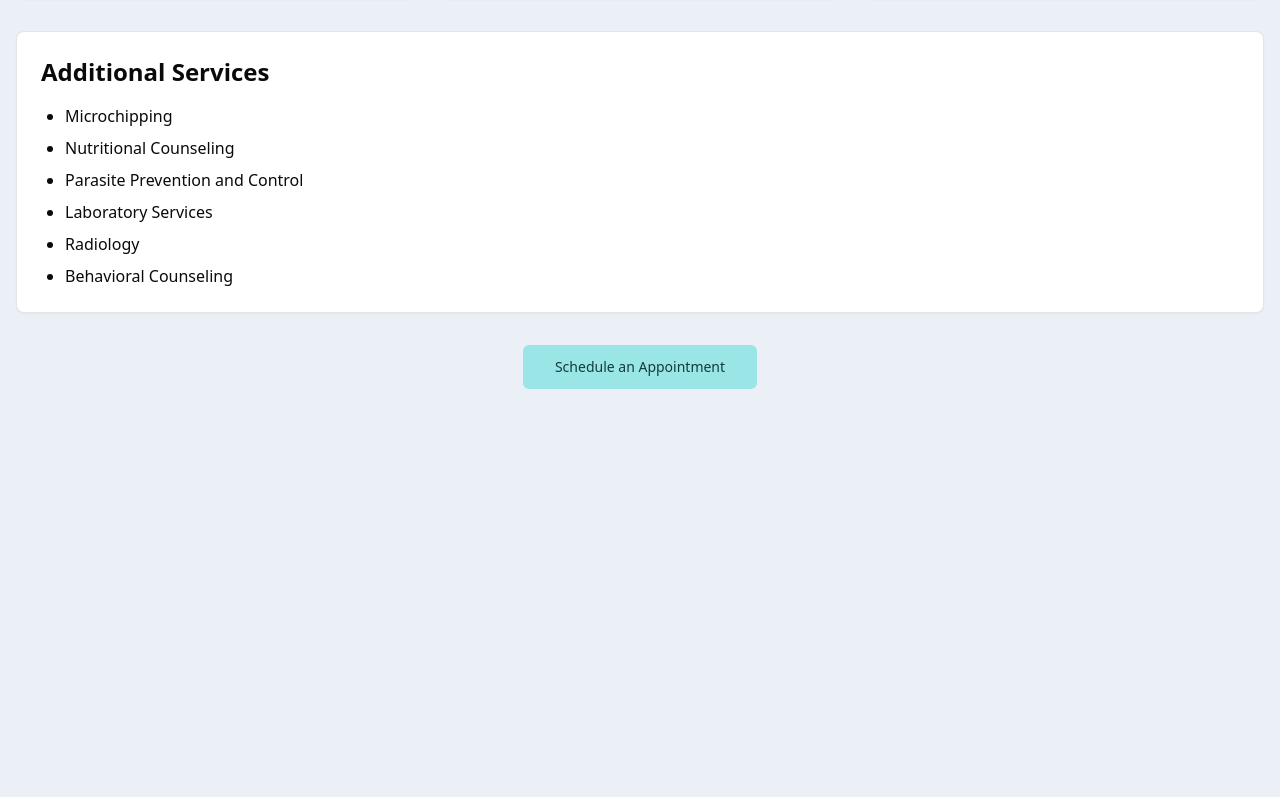
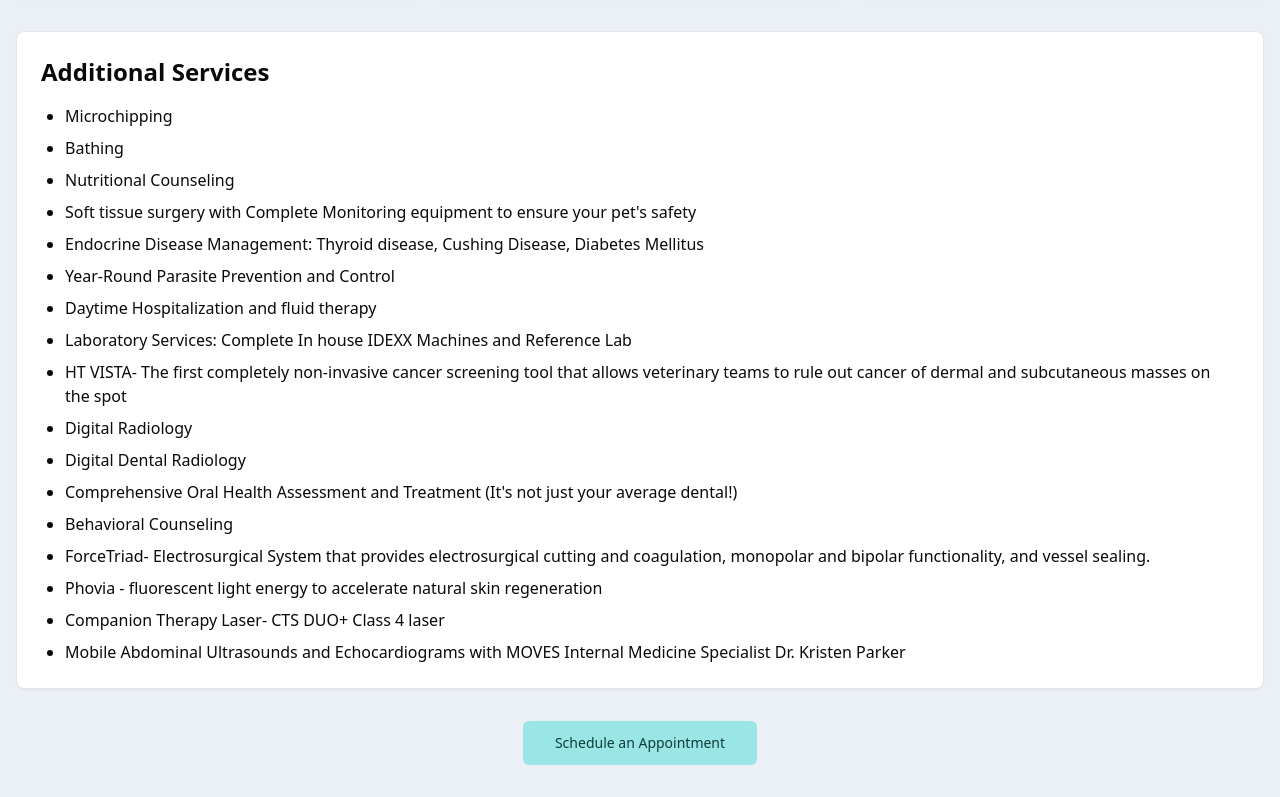
Before and after one commit to zmjohnso/moultrie-animal-clinic, a Next.js app: page /our-services in a window 1280 px wide. Shown: the part 760-1557 px from the top of the page. Before the commit the page ends 1181 px from the top, so only its background shows below. Built offline with nearby package versions, Linux system fonts and the light colour scheme.

Commit message:
optimize the amount of code being server rendered; update our services text

```diff
--- /dev/null
+++ b/src/components/contact-page-map.tsx
@@ -0,0 +1,31 @@
+"use client";
+
+import { useState } from "react";
+import { MapPin } from "lucide-react";
+
+export function ContactPageMap() {
+  const [isMapLoaded, setIsMapLoaded] = useState(false);
+
+  return (
+    <div className="mt-2 w-full h-64 md:h-80 lg:h-96 rounded-md overflow-hidden relative">
+      {!isMapLoaded && (
+        <div className="absolute inset-0 bg-gray-200 animate-pulse flex items-center justify-center">
+          <span className="sr-only">Loading map...</span>
+          <MapPin className="h-12 w-12 text-gray-400" />
+        </div>
+      )}
+      <iframe
+        src="https://www.google.com/maps/embed?pb=!1m18!1m12!1m3!1d3460.5511120403247!2d-81.31808368489!3d29.846099981951!2m3!1f0!2f0!3f0!3m2!1i1024!2i768!4f13.1!3m3!1m2!1s0x88e6d9f0b1d7e5e7%3A0x1b5c5b1d1b1b1b1b!2s3450%20US-1%2C%20St%20Augustine%2C%20FL%2032086!5e0!3m2!1sen!2sus!4v1621234567890!5m2!1sen!2sus"
+        width="100%"
+        height="100%"
+        style={{ border: 0 }}
+        allowFullScreen={false}
+        loading="lazy"
+        referrerPolicy="no-referrer-when-downgrade"
+        title="Google Map of Moultrie Animal Clinic"
+        onLoad={() => setIsMapLoaded(true)}
+        className={isMapLoaded ? "opacity-100" : "opacity-0"}
+      ></iframe>
+    </div>
+  );
+}
--- a/src/components/contact-page.tsx
+++ b/src/components/contact-page.tsx
@@ -1,6 +1,3 @@
-"use client";
-
-import { useState } from "react";
 import { Card, CardContent, CardHeader, CardTitle } from "@/components/ui/card";
 import { Button } from "@/components/ui/button";
 import { Phone, Mail, Printer, MapPin, Clock } from "lucide-react";
@@ -8,10 +5,9 @@ import FacebookColor from "/public/brand-icons/facebook-color.svg";
 import Google from "/public/brand-icons/google.svg";
 import Link from "next/link";
 import Image from "next/image";
+import { ContactPageMap } from "./contact-page-map";
 
 export function ContactPageComponent() {
-  const [isMapLoaded, setIsMapLoaded] = useState(false);
-
   const hours = [
     { days: "Mon, Tue, Thu, Fri", time: "7:00 AM - 5:30 PM" },
     { days: "Wed", time: "7:00 AM - 3:00 PM" },
@@ -64,26 +60,7 @@ export function ContactPageComponent() {
               >
                 3450 US Hwy 1 S, Saint Augustine, FL 32086
               </Link>
-              <div className="mt-2 w-full h-64 md:h-80 lg:h-96 rounded-md overflow-hidden relative">
-                {!isMapLoaded && (
-                  <div className="absolute inset-0 bg-gray-200 animate-pulse flex items-center justify-center">
-                    <span className="sr-only">Loading map...</span>
-                    <MapPin className="h-12 w-12 text-gray-400" />
-                  </div>
-                )}
-                <iframe
-                  src="https://www.google.com/maps/embed?pb=!1m18!1m12!1m3!1d3460.5511120403247!2d-81.31808368489!3d29.846099981951!2m3!1f0!2f0!3f0!3m2!1i1024!2i768!4f13.1!3m3!1m2!1s0x88e6d9f0b1d7e5e7%3A0x1b5c5b1d1b1b1b1b!2s3450%20US-1%2C%20St%20Augustine%2C%20FL%2032086!5e0!3m2!1sen!2sus!4v1621234567890!5m2!1sen!2sus"
-                  width="100%"
-                  height="100%"
-                  style={{ border: 0 }}
-                  allowFullScreen={false}
-                  loading="lazy"
-                  referrerPolicy="no-referrer-when-downgrade"
-                  title="Google Map of Moultrie Animal Clinic"
-                  onLoad={() => setIsMapLoaded(true)}
-                  className={isMapLoaded ? "opacity-100" : "opacity-0"}
-                ></iframe>
-              </div>
+              <ContactPageMap />
             </div>
           </div>
           <div className="flex items-start space-x-4">
--- /dev/null
+++ b/src/components/home-page-map.tsx
@@ -0,0 +1,31 @@
+"use client";
+
+import { useState } from "react";
+import { MapPin } from "lucide-react";
+
+export function HomePageMap() {
+  const [isMapLoaded, setIsMapLoaded] = useState(false);
+
+  return (
+    <div className="w-full h-full min-h-[300px] rounded-md overflow-hidden relative">
+      {!isMapLoaded && (
+        <div className="absolute inset-0 bg-gray-200 animate-pulse flex items-center justify-center">
+          <span className="sr-only">Loading map...</span>
+          <MapPin className="h-12 w-12 text-gray-400" />
+        </div>
+      )}
+      <iframe
+        src="https://www.google.com/maps/embed?pb=!1m18!1m12!1m3!1d3460.5511120403247!2d-81.31808368489!3d29.846099981951!2m3!1f0!2f0!3f0!3m2!1i1024!2i768!4f13.1!3m3!1m2!1s0x88e6d9f0b1d7e5e7%3A0x1b5c5b1d1b1b1b1b!2s3450%20US-1%2C%20St%20Augustine%2C%20FL%2032086!5e0!3m2!1sen!2sus!4v1621234567890!5m2!1sen!2sus"
+        width="100%"
+        height="100%"
+        style={{ border: 0 }}
+        allowFullScreen={false}
+        loading="lazy"
+        referrerPolicy="no-referrer-when-downgrade"
+        title="Google Map of Moultrie Animal Clinic"
+        onLoad={() => setIsMapLoaded(true)}
+        className={isMapLoaded ? "opacity-100" : "opacity-0"}
+      ></iframe>
+    </div>
+  );
+}
--- a/src/components/home-page.tsx
+++ b/src/components/home-page.tsx
@@ -1,5 +1,3 @@
-"use client";
-
 import Image from "next/image";
 import Link from "next/link";
 import { Card, CardContent, CardHeader, CardTitle } from "@/components/ui/card";
@@ -13,7 +11,7 @@ import {
   Clock,
   Star,
 } from "lucide-react";
-import { useState } from "react";
+import { HomePageMap } from "./home-page-map";
 
 export function HomePageComponent() {
   return (
@@ -27,7 +25,8 @@ export function HomePageComponent() {
           className="mx-auto mb-8 w-full max-w-xl"
         />
         <p className="text-xl text-foreground">
-          Family Owned and Providing Compassionate Care for Your Furry Family Members Since 1985!
+          Family Owned and Providing Compassionate Care for Your Furry Family
+          Members Since 1985!
         </p>
       </section>
 
@@ -186,7 +185,7 @@ export function HomePageComponent() {
               </div>
             </div>
             <div className="h-full">
-              <MapWithSkeleton />
+              <HomePageMap />
             </div>
           </CardContent>
         </Card>
@@ -194,30 +193,3 @@ export function HomePageComponent() {
     </div>
   );
 }
-
-function MapWithSkeleton() {
-  const [isMapLoaded, setIsMapLoaded] = useState(false);
-
-  return (
-    <div className="w-full h-full min-h-[300px] rounded-md overflow-hidden relative">
-      {!isMapLoaded && (
-        <div className="absolute inset-0 bg-gray-200 animate-pulse flex items-center justify-center">
-          <span className="sr-only">Loading map...</span>
-          <MapPin className="h-12 w-12 text-gray-400" />
-        </div>
-      )}
-      <iframe
-        src="https://www.google.com/maps/embed?pb=!1m18!1m12!1m3!1d3460.5511120403247!2d-81.31808368489!3d29.846099981951!2m3!1f0!2f0!3f0!3m2!1i1024!2i768!4f13.1!3m3!1m2!1s0x88e6d9f0b1d7e5e7%3A0x1b5c5b1d1b1b1b1b!2s3450%20US-1%2C%20St%20Augustine%2C%20FL%2032086!5e0!3m2!1sen!2sus!4v1621234567890!5m2!1sen!2sus"
-        width="100%"
-        height="100%"
-        style={{ border: 0 }}
-        allowFullScreen={false}
-        loading="lazy"
-        referrerPolicy="no-referrer-when-downgrade"
-        title="Google Map of Moultrie Animal Clinic"
-        onLoad={() => setIsMapLoaded(true)}
-        className={isMapLoaded ? "opacity-100" : "opacity-0"}
-      ></iframe>
-    </div>
-  );
-}
--- a/src/components/our-services.tsx
+++ b/src/components/our-services.tsx
@@ -37,8 +37,7 @@ const services = [
   {
     icon: Heart,
     title: "In-Clinic Laboratory",
-    description:
-      "Diagnostic blood work in-clinic for immediate results",
+    description: "Diagnostic blood work in-clinic for immediate results",
   },
   {
     icon: Calendar,
@@ -89,11 +88,48 @@ export function OurServicesComponent() {
           <h2 className="text-2xl font-semibold mb-4">Additional Services</h2>
           <ul className="list-disc pl-6 space-y-2">
             <li>Microchipping</li>
+            <li>Bathing</li>
             <li>Nutritional Counseling</li>
-            <li>Parasite Prevention and Control</li>
-            <li>Laboratory Services</li>
-            <li>Radiology</li>
+            <li>
+              Soft tissue surgery with Complete Monitoring equipment to ensure
+              your pet&apos;s safety
+            </li>
+            <li>
+              Endocrine Disease Management: Thyroid disease, Cushing Disease,
+              Diabetes Mellitus
+            </li>
+            <li>Year-Round Parasite Prevention and Control</li>
+            <li>Daytime Hospitalization and fluid therapy</li>
+            <li>
+              Laboratory Services: Complete In house IDEXX Machines and
+              Reference Lab
+            </li>
+            <li>
+              HT VISTA- The first completely non-invasive cancer screening tool
+              that allows veterinary teams to rule out cancer of dermal and
+              subcutaneous masses on the spot
+            </li>
+            <li>Digital Radiology</li>
+            <li>Digital Dental Radiology</li>
+            <li>
+              Comprehensive Oral Health Assessment and Treatment (It&apos;s not
+              just your average dental!)
+            </li>
             <li>Behavioral Counseling</li>
+            <li>
+              ForceTriad- Electrosurgical System that provides electrosurgical
+              cutting and coagulation, monopolar and bipolar functionality, and
+              vessel sealing.
+            </li>
+            <li>
+              Phovia - fluorescent light energy to accelerate natural skin
+              regeneration
+            </li>
+            <li>Companion Therapy Laser- CTS DUO+ Class 4 laser</li>
+            <li>
+              Mobile Abdominal Ultrasounds and Echocardiograms with MOVES
+              Internal Medicine Specialist Dr. Kristen Parker
+            </li>
           </ul>
         </CardContent>
       </Card>
--- a/src/components/take-a-tour.tsx
+++ b/src/components/take-a-tour.tsx
@@ -4,7 +4,7 @@ import { useState } from "react";
 import Image from "next/image";
 import { Card, CardContent } from "@/components/ui/card";
 import { Button } from "@/components/ui/button";
-import { ChevronLeft, ChevronRight } from 'lucide-react';
+import { ChevronLeft, ChevronRight } from "lucide-react";
 import Link from "next/link";
 import { TakeATour } from "@/lib/types";
 import { ImageSkeleton } from "./image-skeleton";
```
